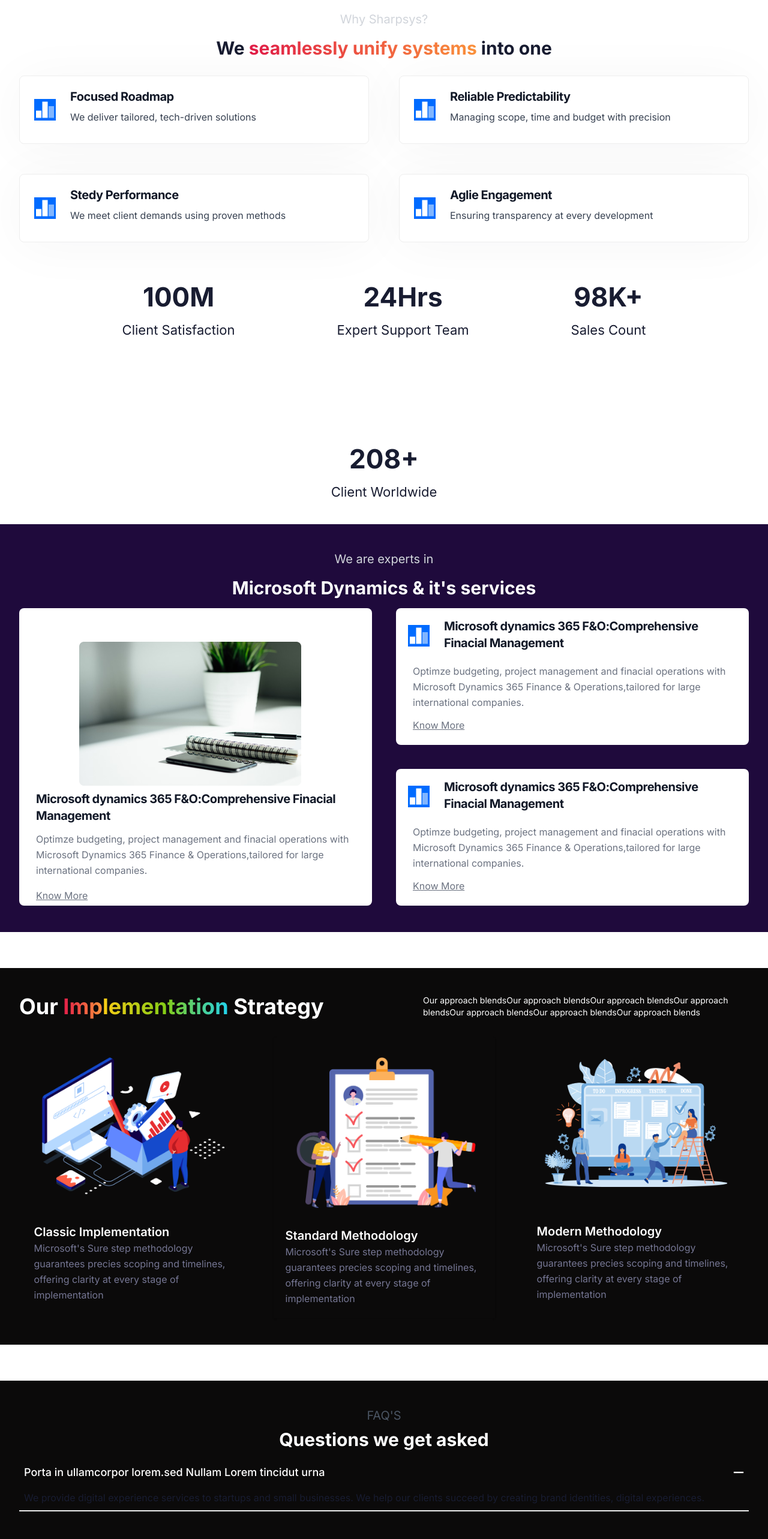
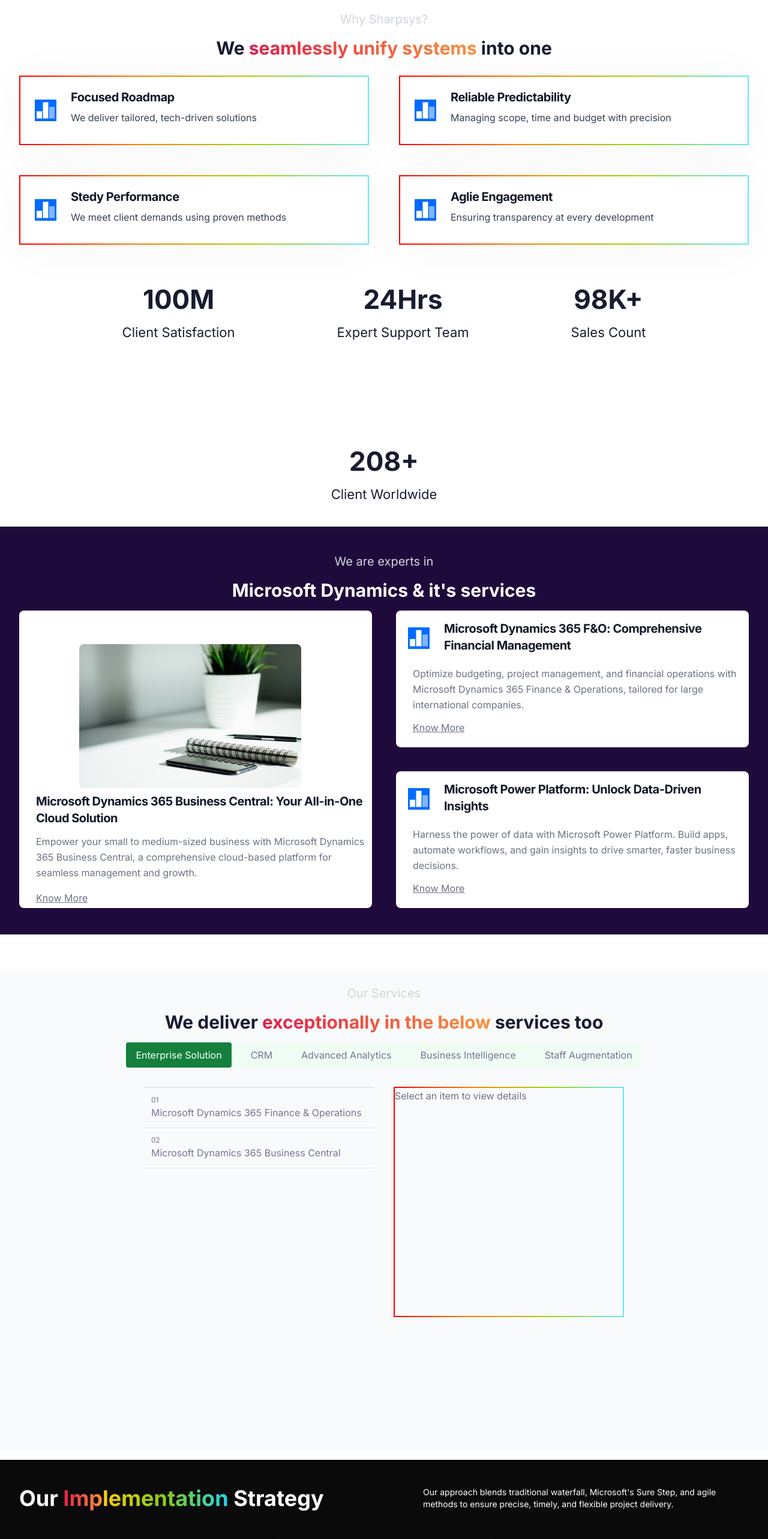
Before and after one commit to meiyazhakanram/sharpsys-ui, a Next.js app: page / in a window 1280 px wide. Shown: the part 940-3506 px from the top of the page at 60% size. Built offline with nearby package versions, Linux system fonts and the light colour scheme.

Commit message:
Update index.tsx

```diff
--- a/components/Brands/index.tsx
+++ b/components/Brands/index.tsx
@@ -3,6 +3,7 @@ import React from "react";
 import SingleBrand from "./SingleBrand";
 import brandData from "./brandData";
 import Image from "next/image";
+import Services from "../Services";
 
 const Brands = () => {
   return (
@@ -32,7 +33,7 @@ const Brands = () => {
           </h4>
 
           <div className="mt-5 grid grid-cols-2 gap-7.5 md:grid-cols-2 lg:mt-5 lg:grid-cols-2 xl:mt-7 xl:gap-12.5">
-            <div className="animate_top z-40 rounded-lg border border-stroke bg-white p-1 shadow-solid-3 transition-all hover:shadow-solid-4 dark:border-strokedark dark:bg-blacksection dark:hover:bg-hoverdark">
+            <div className="animate_top z-40 rounded-lg gradient-border bg-white p-1 shadow-solid-3 transition-all hover:shadow-solid-4 dark:border-strokedark dark:bg-blacksection dark:hover:bg-hoverdark">
               <a href="#" className="flex flex-col items-center md:flex-row md:max-w-xl">
                 <img alt="title" width="36" height="36" src="/images/icon/icon-01.svg" className="bg-primary ml-5 mr-2" />
                 <div className="flex flex-col justify-between p-4 leading-normal">
@@ -42,7 +43,7 @@ const Brands = () => {
               </a>
             </div>
 
-            <div className="animate_top z-40 rounded-lg border border-stroke bg-white p-1 shadow-solid-3 transition-all hover:shadow-solid-4 dark:border-strokedark dark:bg-blacksection dark:hover:bg-hoverdark">
+            <div className="animate_top z-40 rounded-lg gradient-border bg-white p-1 shadow-solid-3 transition-all hover:shadow-solid-4 dark:border-strokedark dark:bg-blacksection dark:hover:bg-hoverdark">
               <a href="#" className="flex flex-col items-center md:flex-row md:max-w-xl">
                 <img alt="title" width="36" height="36" src="/images/icon/icon-01.svg" className="bg-primary ml-5 mr-2" />
                 <div className="flex flex-col justify-between p-4 leading-normal">
@@ -52,7 +53,7 @@ const Brands = () => {
               </a>
             </div>
 
-            <div className="animate_top z-40 rounded-lg border border-stroke bg-white p-1 shadow-solid-3 transition-all hover:shadow-solid-4 dark:border-strokedark dark:bg-blacksection dark:hover:bg-hoverdark">
+            <div className="animate_top z-40 rounded-lg gradient-border bg-white p-1 shadow-solid-3 transition-all hover:shadow-solid-4 dark:border-strokedark dark:bg-blacksection dark:hover:bg-hoverdark">
               <a href="#" className="flex flex-col items-center md:flex-row md:max-w-xl">
                 <img alt="title" width="36" height="36" src="/images/icon/icon-01.svg" className="bg-primary ml-5 mr-2" />
                 <div className="flex flex-col justify-between p-4 leading-normal">
@@ -62,7 +63,7 @@ const Brands = () => {
               </a>
             </div>
 
-            <div className="animate_top z-40 rounded-lg border border-stroke bg-white p-1 shadow-solid-3 transition-all hover:shadow-solid-4 dark:border-strokedark dark:bg-blacksection dark:hover:bg-hoverdark">
+            <div className="animate_top z-40 rounded-lg gradient-border bg-white p-1 shadow-solid-3 transition-all hover:shadow-solid-4 dark:border-strokedark dark:bg-blacksection dark:hover:bg-hoverdark">
               <a href="#" className="flex flex-col items-center md:flex-row md:max-w-xl">
                 <img alt="title" width="36" height="36" src="/images/icon/icon-01.svg" className="bg-primary ml-5 mr-2" />
                 <div className="flex flex-col justify-between p-4 leading-normal">
@@ -111,9 +112,10 @@ const Brands = () => {
 
             <div className="row-span-4 col-span-2 bg-white rounded-lg border-[#1F0A3C]">
               <img className="ml-25 mt-14 mr-2 mb-2" src="/images/blog/blog-01.png" alt="" />
-              <h5 className="ml-7 mb-3 mb-1 text-xl font-bold tracking-tight text-gray-900 dark:text-white">Microsoft dynamics 365 F&O:Comprehensive Finacial Management</h5>
+              <h5 className="ml-7 mb-3 mb-1 text-xl font-bold tracking-tight text-gray-900 dark:text-white">Microsoft Dynamics 365 Business Central: Your All-in-One Cloud Solution</h5>
               <p className="ml-7 mb-4 font-normal text-gray-500 dark:text-gray-200">
-                Optimze budgeting, project management and finacial operations with Microsoft Dynamics 365 Finance & Operations,tailored for large international companies.
+                Empower your small to medium-sized business with Microsoft Dynamics 365 Business
+                Central, a comprehensive cloud-based platform for seamless management and growth.
               </p>
               <p>
                 <a className="ml-7 mb-4 font-normal underline text-gray-500 dark:text-gray-200">Know More</a>
@@ -126,11 +128,12 @@ const Brands = () => {
               <a href="#" className="flex flex-col items-center md:flex-row md:max-w-xl">
                 <img alt="title" width="36" height="36" src="/images/icon/icon-01.svg" className="bg-primary ml-5 mr-2" />
                 <div className="flex flex-col justify-between p-4 leading-normal">
-                  <h5 className="mb-1 text-xl font-bold tracking-tight text-gray-900 dark:text-white">Microsoft dynamics 365 F&O:Comprehensive Finacial Management</h5>
+                  <h5 className="mb-1 text-xl font-bold tracking-tight text-gray-900 dark:text-white">Microsoft Dynamics 365 F&O: Comprehensive Financial Management</h5>
                 </div>
               </a>
               <p className="ml-7 mb-3 font-normal text-gray-500 dark:text-gray-200">
-                Optimze budgeting, project management and finacial operations with Microsoft Dynamics 365 Finance & Operations,tailored for large international companies.
+                Optimize budgeting, project management, and financial operations with Microsoft
+                Dynamics 365 Finance & Operations, tailored for large international companies.
               </p>
               <p>
                 <a className="ml-7 mb-1 font-normal underline text-gray-500 dark:text-gray-200">Know More</a>
@@ -141,11 +144,12 @@ const Brands = () => {
               <a href="#" className="flex flex-col items-center md:flex-row md:max-w-xl">
                 <img alt="title" width="36" height="36" src="/images/icon/icon-01.svg" className="bg-primary ml-5 mr-2" />
                 <div className="flex flex-col justify-between p-4 leading-normal">
-                  <h5 className="mb-1 text-xl font-bold tracking-tight text-gray-900 dark:text-white">Microsoft dynamics 365 F&O:Comprehensive Finacial Management</h5>
+                  <h5 className="mb-1 text-xl font-bold tracking-tight text-gray-900 dark:text-white">Microsoft Power Platform: Unlock Data-Driven Insights</h5>
                 </div>
               </a>
               <p className="ml-7 mb-3 font-normal text-gray-500 dark:text-gray-200">
-                Optimze budgeting, project management and finacial operations with Microsoft Dynamics 365 Finance & Operations,tailored for large international companies.
+                Harness the power of data with Microsoft Power Platform. Build apps, automate
+                workflows, and gain insights to drive smarter, faster business decisions.
               </p>
               <p>
                 <a className="ml-7 mb-1 font-normal underline text-gray-500 dark:text-gray-200">Know More</a>
@@ -155,6 +159,7 @@ const Brands = () => {
         </div>
       </section>
 
+      <Services />
 
       {/* Our Implementation */}
       <section className="py-11 mt-4 bg-[#0B0A0A] mb-15">
@@ -167,7 +172,8 @@ const Brands = () => {
             </div>
             <div className="animate_right relative mx-auto md:block md:w-1/2">
               <p className="relative mb-3 text-sm p-0 text-white dark:text-white sm:text-sm">
-                Our approach blendsOur approach blendsOur approach blendsOur approach blendsOur approach blendsOur approach blendsOur approach blends
+                Our approach blends traditional waterfall, Microsoft's Sure Step, and agile methods to ensure
+                precise, timely, and flexible project delivery.
               </p>
             </div>
           </div>
@@ -183,7 +189,8 @@ const Brands = () => {
                 <div className="px-5 pb-5">
                   <h5 className="text-xl font-semibold text-white dark:text-white">Classic Implementation</h5>
                   <div className="flex justify-between">
-                    Microsoft's Sure step methodology guarantees precies scoping and timelines, offering clarity at every stage of implementation
+                    A structured, step-by-step approach using the traditional waterfall model, ensuring thorough,
+                    sequential project completion.
                   </div>
                 </div>
               </div>
@@ -193,7 +200,8 @@ const Brands = () => {
                 <div className="px-5 pb-5">
                   <h5 className="text-xl font-semibold text-white dark:text-white">Standard Methodology</h5>
                   <div className="flex justify-between">
-                    Microsoft's Sure step methodology guarantees precies scoping and timelines, offering clarity at every stage of implementation
+                    Microsoft's Sure Step Methodology guarantees precise scoping and timelines, offering clarity at
+                    every stage of implementation.
                   </div>
                 </div>
               </div>
@@ -203,7 +211,8 @@ const Brands = () => {
                 <div className="px-5 pb-5">
                   <h5 className="text-xl font-semibold text-white dark:text-white">Modern Methodology</h5>
                   <div className="flex justify-between">
-                    Microsoft's Sure step methodology guarantees precies scoping and timelines, offering clarity at every stage of implementation
+                    Agile/Rapid Implementation enables faster go-live with iterative development, enhancing
+                    flexibility and quicker business outcomes.
                   </div>
                 </div>
               </div>
```
